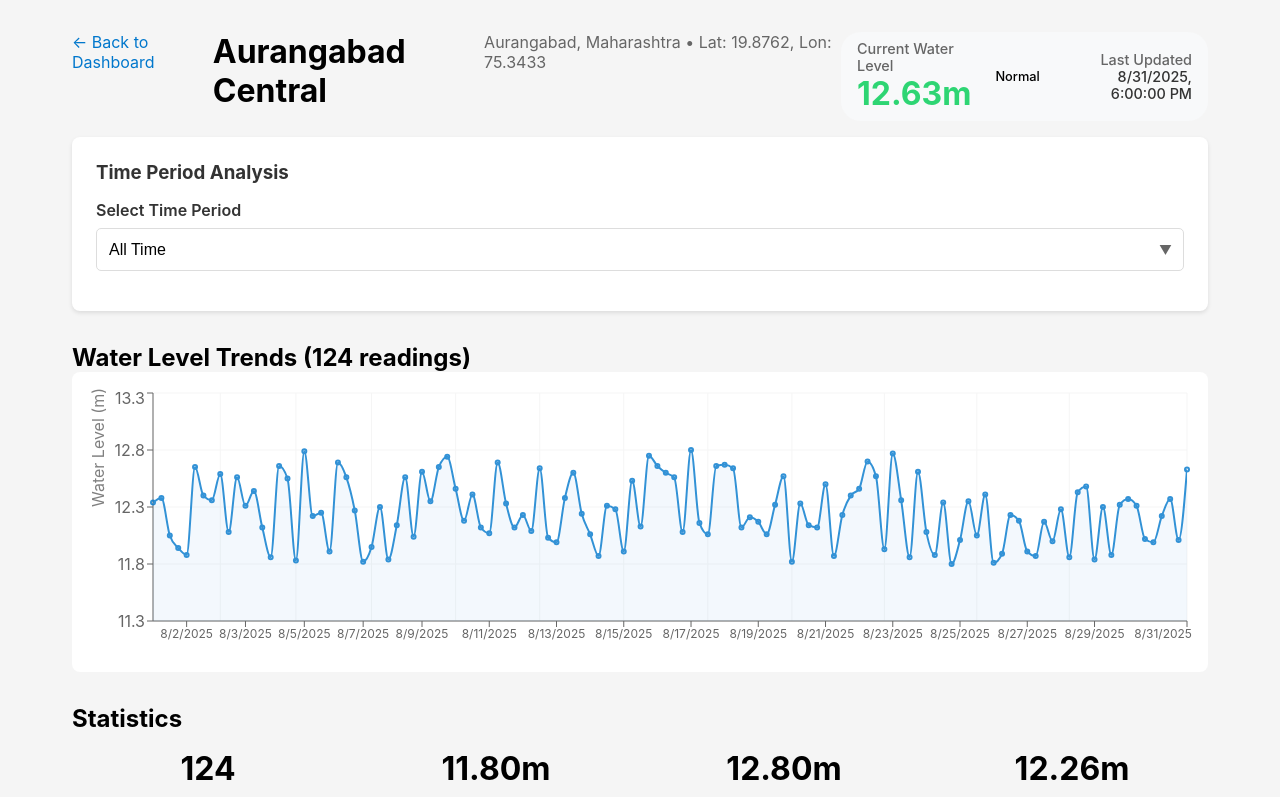
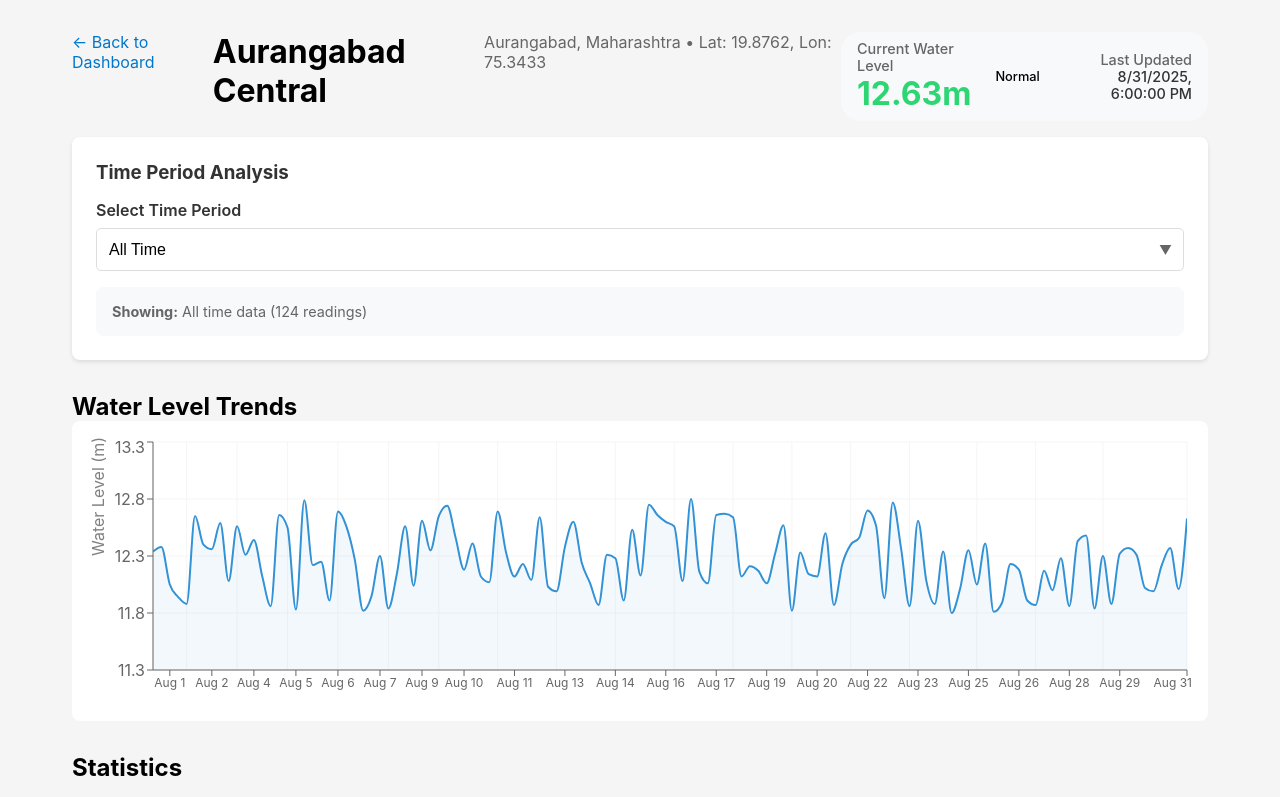
Before and after one commit to dark-shadowblade/Groundwater-app-2.0, a Next.js app: page /station/ST001 in a window 1280 px wide. Shown: the top 797 px of the page. Built offline with nearby package versions, Linux system fonts and the light colour scheme.

Commit message:
Update page.js

```diff
--- a/app/station/[id]/page.js
+++ b/app/station/[id]/page.js
@@ -57,23 +57,28 @@ export default function StationDetail() {
 
     switch (timeFilter) {
       case '7days':
-        const sevenDaysAgo = new Date(now.setDate(now.getDate() - 7));
+        const sevenDaysAgo = new Date();
+        sevenDaysAgo.setDate(now.getDate() - 7);
         filtered = waterLevels.filter(level => new Date(level.timestamp) >= sevenDaysAgo);
         break;
       case '30days':
-        const thirtyDaysAgo = new Date(now.setDate(now.getDate() - 30));
+        const thirtyDaysAgo = new Date();
+        thirtyDaysAgo.setDate(now.getDate() - 30);
         filtered = waterLevels.filter(level => new Date(level.timestamp) >= thirtyDaysAgo);
         break;
       case '3months':
-        const threeMonthsAgo = new Date(now.setMonth(now.getMonth() - 3));
+        const threeMonthsAgo = new Date();
+        threeMonthsAgo.setMonth(now.getMonth() - 3);
         filtered = waterLevels.filter(level => new Date(level.timestamp) >= threeMonthsAgo);
         break;
       case '6months':
-        const sixMonthsAgo = new Date(now.setMonth(now.getMonth() - 6));
+        const sixMonthsAgo = new Date();
+        sixMonthsAgo.setMonth(now.getMonth() - 6);
         filtered = waterLevels.filter(level => new Date(level.timestamp) >= sixMonthsAgo);
         break;
       case '1year':
-        const oneYearAgo = new Date(now.setFullYear(now.getFullYear() - 1));
+        const oneYearAgo = new Date();
+        oneYearAgo.setFullYear(now.getFullYear() - 1);
         filtered = waterLevels.filter(level => new Date(level.timestamp) >= oneYearAgo);
         break;
       case 'season':
@@ -171,18 +176,44 @@ export default function StationDetail() {
             placeholder="Select Time Period"
           />
         </div>
+
+        {/* Time Period Info */}
+        <div style={{ marginTop: '1rem', padding: '1rem', background: '#f8f9fa', borderRadius: '8px' }}>
+          <p style={{ margin: 0, color: '#666', fontSize: '0.9rem' }}>
+            <strong>Showing:</strong> {timeFilter === 'all' ? 'All time data' :
+              timeFilter === '7days' ? 'Last 7 days' :
+              timeFilter === '30days' ? 'Last 30 days' :
+              timeFilter === '3months' ? 'Last 3 months' :
+              timeFilter === '6months' ? 'Last 6 months' :
+              timeFilter === '1year' ? 'Last year' : 'Seasonal data'}
+            {' '}({filteredLevels.length} readings)
+          </p>
+        </div>
       </div>
 
       {/* Water Level Chart */}
       <div style={{ marginBottom: '2rem' }}>
-        <h2>Water Level Trends ({filteredLevels.length} readings)</h2>
+        <h2>Water Level Trends</h2>
         <div className="chart-container">
           <ResponsiveContainer width="100%" height="100%">
             <AreaChart data={filteredLevels}>
               <CartesianGrid stroke="#f5f5f5" />
               <XAxis
                 dataKey="timestamp"
-                tickFormatter={(value) => new Date(value).toLocaleDateString()}
+                tickFormatter={(value) => {
+                  const date = new Date(value);
+                  if (timeFilter === '7days' || timeFilter === '30days') {
+                    return date.toLocaleDateString('en-US', {
+                      month: 'short',
+                      day: 'numeric',
+                      hour: timeFilter === '7days' ? '2-digit' : undefined
+                    });
+                  }
+                  return date.toLocaleDateString('en-US', {
+                    month: 'short',
+                    day: 'numeric'
+                  });
+                }}
                 fontSize={12}
               />
               <YAxis
@@ -199,7 +230,7 @@ export default function StationDetail() {
                 stroke="#0077cc"
                 fill="rgba(0, 119, 204, 0.1)"
                 strokeWidth={2}
-                dot={{ r: 2 }}
+                dot={{ r: timeFilter === 'all' || timeFilter === '1year' ? 0 : 2 }}
                 activeDot={{ r: 5 }}
               />
             </AreaChart>
```
